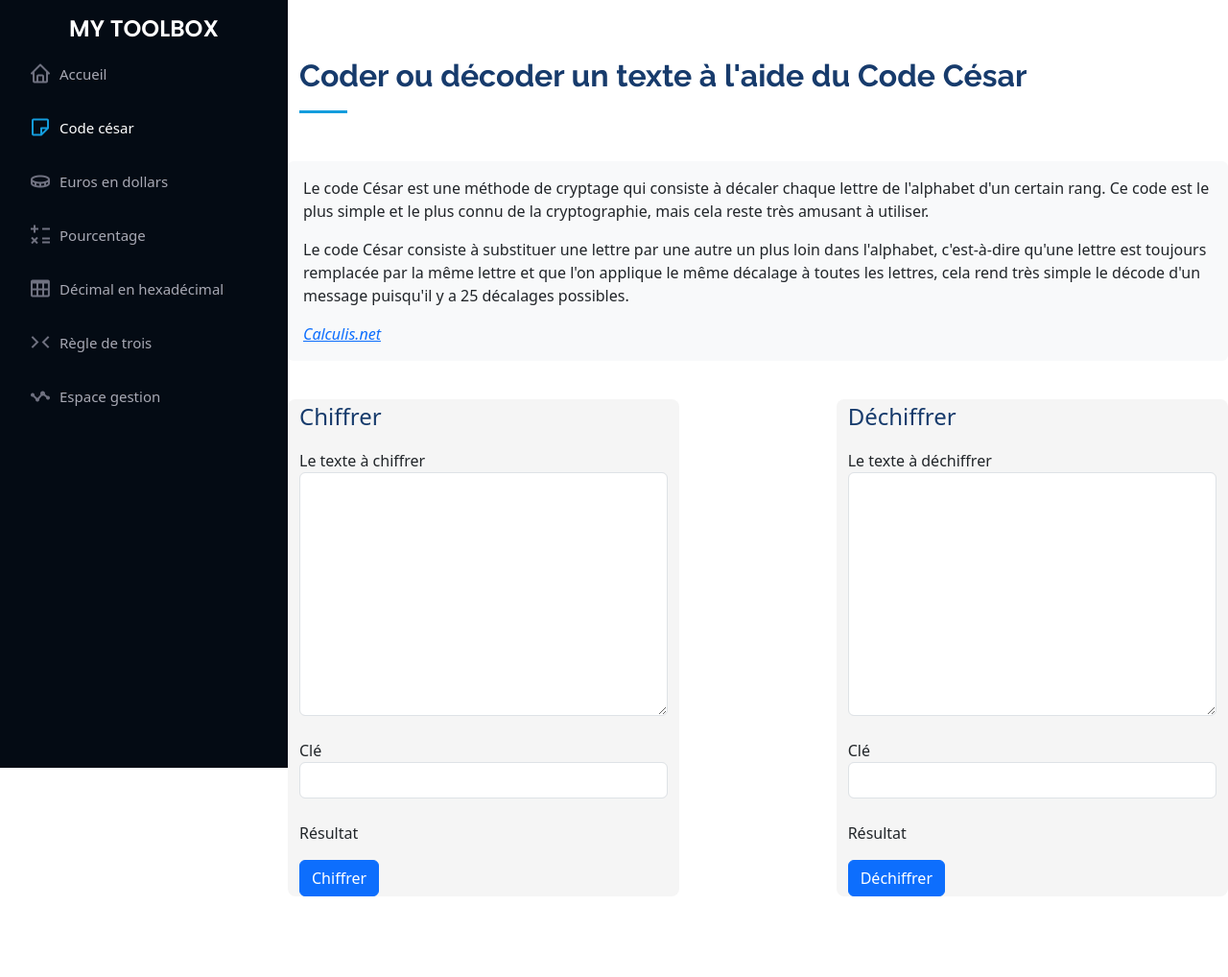
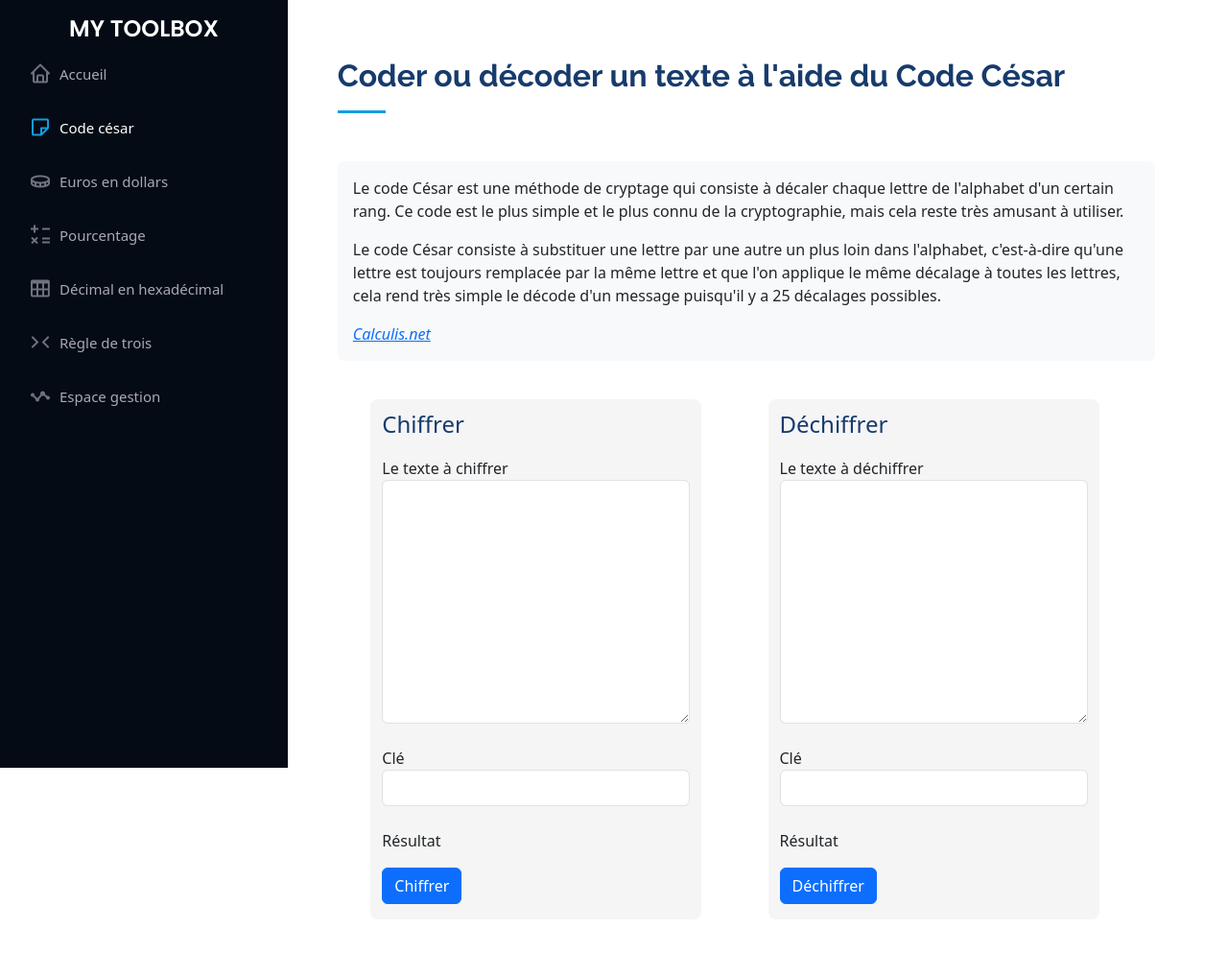
Before and after one commit to Corentin-CESI/Projet-Debuggage, a PHP site: page /cesar in a window 1280 px wide. Shown: the whole page at 96% size. Before the commit the page ends 934 px from the top, so only its background shows below. Run offline with PHP 8.4, Linux system fonts and the light colour scheme; some libraries are stand-ins or nearby versions.

Commit message:
bs - CESAR

```diff
--- a/templates/cesar.php
+++ b/templates/cesar.php
@@ -6,12 +6,12 @@ template('header', array(
 
     <!-- ======= CESAR ======= -->
     <section id="homepage" class="homepage">
-        <div class="container">
-            <div class="section-title">
+        <div class="container-fluid row">
+            <div class="section-title col-11 mx-auto">
                 <h2>Coder ou décoder un texte à l'aide du Code César </h2>
             </div>
 
-            <div class="row">
+            <div class="col-11 mx-auto">
                 <figure class="bg-light rounded p-3">
                     <blockquote cite="https://www.huxley.net/bnw/four.html">
                         <p>
@@ -26,9 +26,10 @@ template('header', array(
                 </figure>
             </div>
 
-            <div class="row justify-content-around">
+            <div class="col-11 mx-auto">
+                <div class="container-fluid row justify-content-around">
                     <!-- A Chiffrer -->
-                <fieldset class="col-5 mt-4">
+                    <fieldset class="col-5 mt-4 pt-2 pb-3">
                         <legend>Chiffrer</legend>
                         <form action="" method="POST" name="cesar">
                             <div class="form-group row">
@@ -63,7 +64,7 @@ template('header', array(
 
 
                     <!-- A Déchiffrer -->
-                <fieldset class="col-5 mt-4  ms-md-auto">
+                    <fieldset class="col-5 mt-4 pt-2 pb-3">
                         <legend>Déchiffrer</legend>
                         <form action="" method="POST" name="cesar">
                             <div class="form-group row">
@@ -95,6 +96,7 @@ template('header', array(
                         </form>
                     </fieldset>
                     <!-- A Déchiffrer END -->
+                </div>
             </div>
         </div>
 </section>
```
Lines whose indentation alone changed are shown as unchanged.
